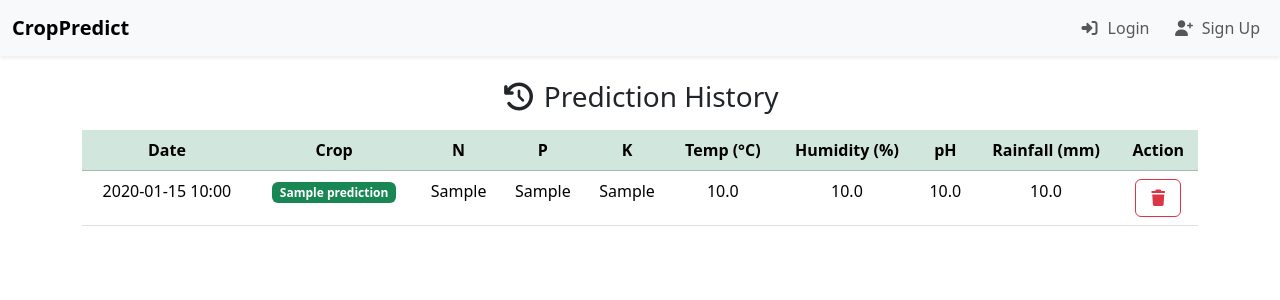
After one commit to AungSannOoDe/crop-recomendation-system, a Django app: template crop_app/templates/history.html in a window 1280 px wide. The commit adds this page. Shown: the top 300 px of the page. Run offline with Django 3.2, Linux system fonts and the light colour scheme; the template is opened without the code that fills it: most values are stand-ins (such as "Sample title", 1, 10 or a date in 2020); some libraries are stand-ins or nearby versions.

Commit message:
fix:prediction

```diff
--- a/crop_app/templates/base.html
+++ b/crop_app/templates/base.html
@@ -49,7 +49,7 @@
                         </li>
 
                         <li class="nav-item">
-                            <a class="nav-link" href="">
+                            <a class="nav-link" href="{% url 'user_history' %}">
                                 <i class="fa-solid fa-clock-rotate-left "></i> History
                             </a>
                         </li>
--- /dev/null
+++ b/crop_app/templates/history.html
@@ -0,0 +1,52 @@
+{% extends "base.html" %}
+{% load static %}
+<title>{% block title %} Prediction History {% endblock %}</title>
+
+{% block content %}
+<div class="text-center container mt-4">
+    <h3>
+        <i class="fa-solid fa-clock-rotate-left"></i>
+        Prediction History
+    </h3>
+    <table class="table table-hover mt-3">
+        <thead class="table-success">
+            <tr>
+                <th>Date</th>
+                <th>Crop</th>
+                <th>N</th>
+                <th>P</th>
+                <th>K</th>
+                <th>Temp (°C)</th>
+                <th>Humidity (%)</th>
+                <th>pH</th>
+                <th>Rainfall (mm)</th>
+                <th>Action</th>
+            </tr>
+        </thead>
+        <tbody>
+            {% for p in predictions %}
+            <tr>
+                <td>{{ p.created_at|date:"Y-m-d H:i" }}</td>
+                <td><span class="badge bg-success">{{ p.predicted_label }}</span></td>
+                <td>{{ p.N }}</td>
+                <td>{{ p.P }}</td>
+                <td>{{ p.K }}</td>
+                <td>{{ p.temperature|floatformat:1 }}</td>
+                <td>{{ p.humidity|floatformat:1 }}</td>
+                <td>{{ p.ph|floatformat:1 }}</td>
+                <td>{{ p.rainfall|floatformat:1 }}</td>
+                <td>
+                    <a href="{% url 'user_delete_prediction' p.id %}" class="btn btn-outline-danger" onclick="return confirm('Are you sure you want to delete this entry?')">
+                        <i class="fa-solid fa-trash"></i>
+                    </a>
+                </td>
+            </tr>
+            {% empty %}
+            <tr>
+                <td colspan="9" class="text-muted">No history found yet. Start predicting!</td>
+            </tr>
+            {% endfor %}
+        </tbody>
+    </table>
+</div>
+{% endblock %}
--- a/crop_app/urls.py
+++ b/crop_app/urls.py
@@ -6,7 +6,9 @@ urlpatterns = [
     path('login',login_view,name="login"),
     path('signup/',signup,name="signup"),
     path('predict',predict,name="prediction"),
-    path('logout',logout,name='logout')
+    path('logout',logout,name='logout'),
+    path('user_history',user_history_view,name='user_history'),
+    path('history_delete/<int:id>/',user_delete_prediction,name="user_delete_prediction")
     # You can add your prediction path here later
     # path('predict/', views.predict, name='predict'),
 ]
--- a/crop_recommendation/settings.py
+++ b/crop_recommendation/settings.py
@@ -116,3 +116,4 @@ USE_TZ = True
 # https://docs.djangoproject.com/en/6.0/howto/static-files/
 
 STATIC_URL = 'static/'
+LOGIN_URL='/login/'
```
Also changed, not shown: crop_app/views.py (+14 -0 lines).
